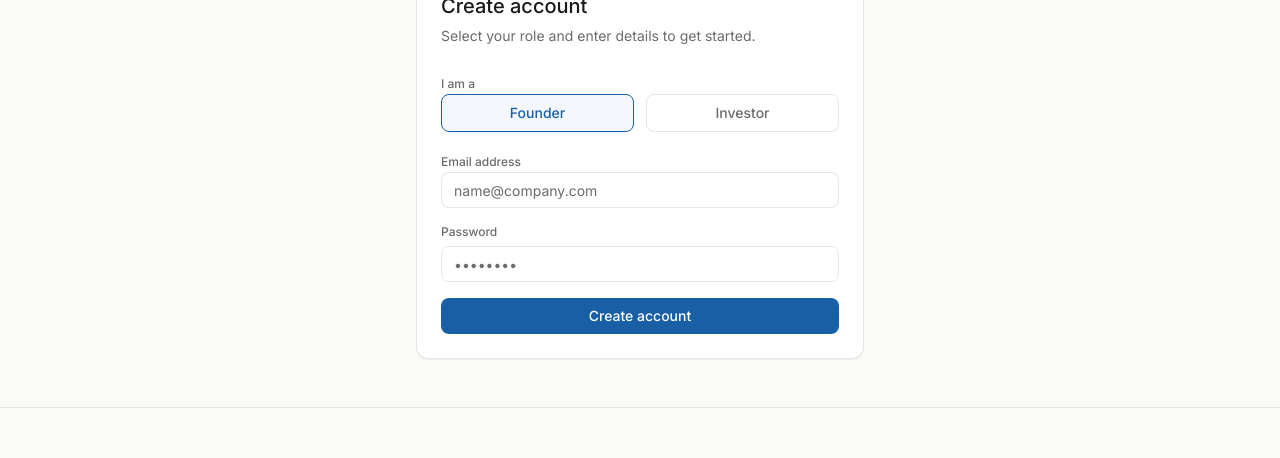
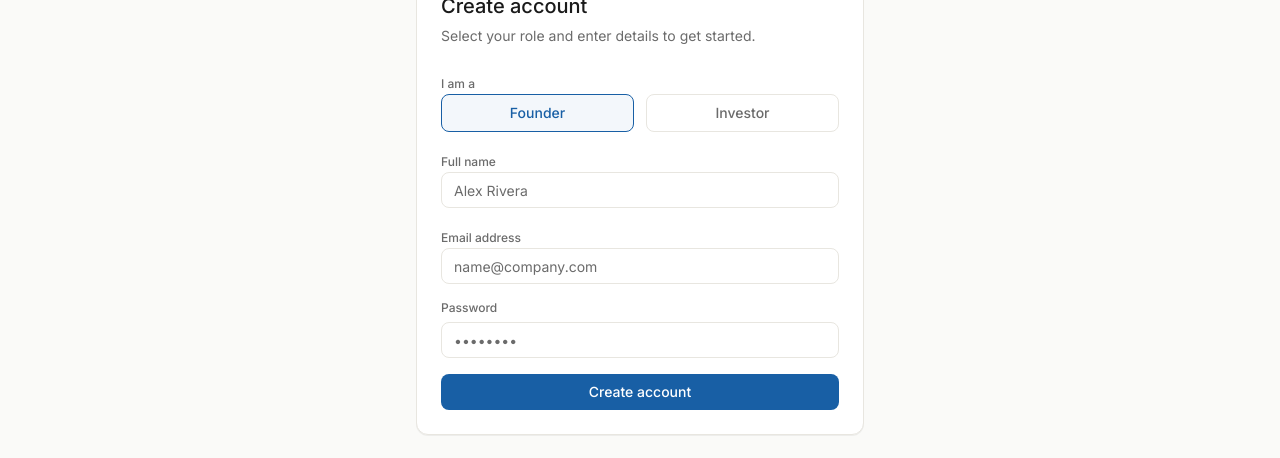
Before and after one commit to mridulthapliyal155/TrustScore, a Next.js app: page /auth in a window 1280 px wide. Both pictures are taken after a click on the button "Sign up". Shown: the part 216-674 px from the top of the page. Built offline with nearby package versions, Linux system fonts and the light colour scheme; no server answers.

Commit message:
feat: add required Full name input field in sign up mode and store in user metadata

```diff
--- a/app/auth/page.tsx
+++ b/app/auth/page.tsx
@@ -17,6 +17,7 @@ function AuthForm() {
   const [mode, setMode] = useState<"signin" | "signup" | "forgot" | "confirm_sent">(initialMode);
 
   // Form fields
+  const [fullName, setFullName] = useState("");
   const [email, setEmail] = useState("");
   const [password, setPassword] = useState("");
   const [role, setRole] = useState<"founder" | "investor">("founder");
@@ -46,6 +47,7 @@ function AuthForm() {
     setErrorMsg("");
     setSuccessMsg("");
     setPassword("");
+    setFullName("");
   };
 
   const handleSignIn = async (e: React.FormEvent) => {
@@ -94,6 +96,10 @@ function AuthForm() {
 
   const handleSignUp = async (e: React.FormEvent) => {
     e.preventDefault();
+    if (!fullName.trim()) {
+      setErrorMsg("Please enter your full name.");
+      return;
+    }
     if (!email || !password) {
       setErrorMsg("Please enter both email and password.");
       return;
@@ -116,6 +122,7 @@ function AuthForm() {
           data: {
             role: role,
             user_type: role,
+            full_name: fullName,
           },
         },
       });
@@ -284,6 +291,24 @@ function AuthForm() {
             </div>
           )}
 
+          {/* Full Name */}
+          {mode === "signup" && (
+            <div className="space-y-1.5 animate-in fade-in duration-100">
+              <label htmlFor="fullName" className="text-xs font-medium text-text-secondary">
+                Full name
+              </label>
+              <input
+                id="fullName"
+                type="text"
+                required
+                value={fullName}
+                onChange={(e) => setFullName(e.target.value)}
+                placeholder="Alex Rivera"
+                className="w-full h-[36px] px-3 border border-border-hairline rounded-button text-sm bg-surface text-text-primary placeholder-text-secondary focus:outline-hidden focus:border-accent focus:ring-1 focus:ring-accent transition-all"
+              />
+            </div>
+          )}
+
           {/* Email Address */}
           <div className="space-y-1.5">
             <label htmlFor="email" className="text-xs font-medium text-text-secondary">
```
